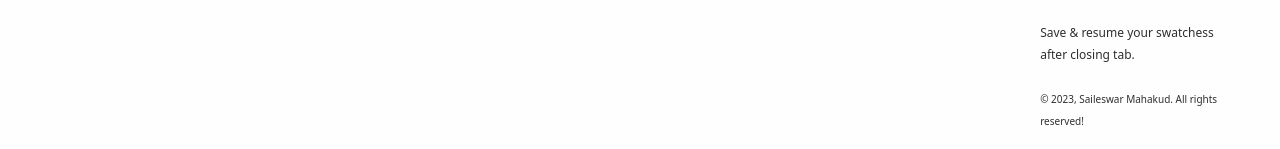
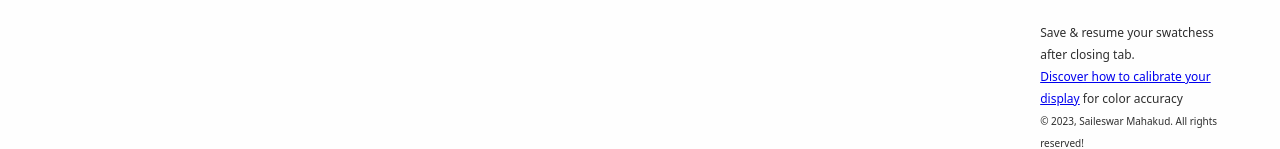
Before and after one commit to Sailesh2021/ColorPalette, a plain HTML site: page index.html in a window 1280 px wide. Shown: the part 740-889 px from the top of the page. Drawn offline with Linux system fonts and the light colour scheme.

Commit message:
Update index.html
Display Color Calibration - Microsoft Help Center Link

```diff
--- a/index.html
+++ b/index.html
@@ -847,6 +847,9 @@ $=(function $(fx) {
 </br>
 <label style="font-weight: bold;font-size: 14px;">What's new?</label></br></br>
 <label style="font-weight: normal;font-size: 12px;">Save & resume your swatchess after closing tab.</label></br>
+<label style="font-weight: normal;font-size: 12px;">
+	<a href="https://www.microsoft.com/en-us/windows/learning-center/how-to-color-calibrate-your-monitor" target="_blank">Discover how to calibrate your display</a>
+	for color accuracy</label>
 </br>
 
 <label style="font-weight: normal;font-size: 10px;">&copy; 2023, Saileswar Mahakud. All rights reserved!</label></br>
```
